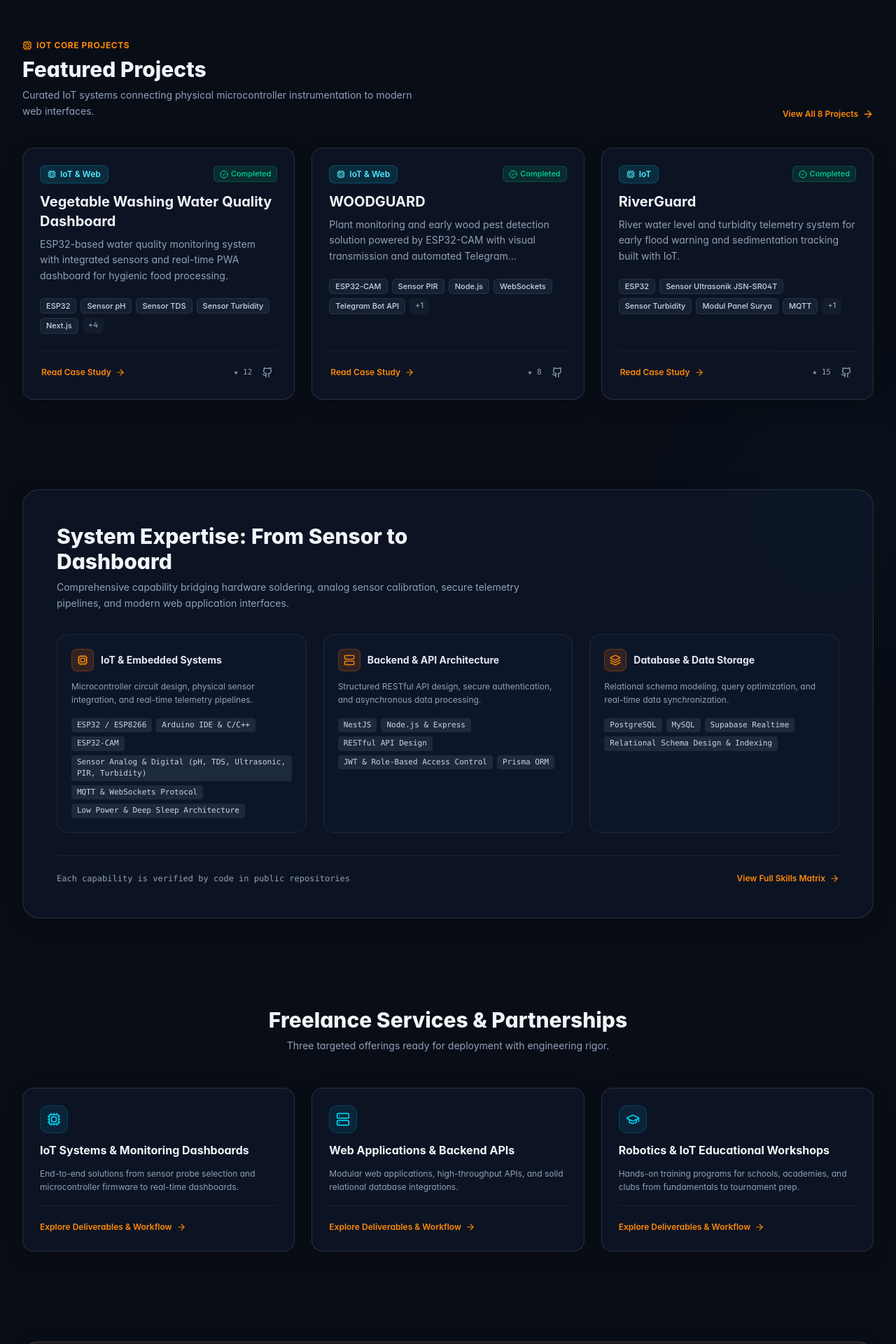
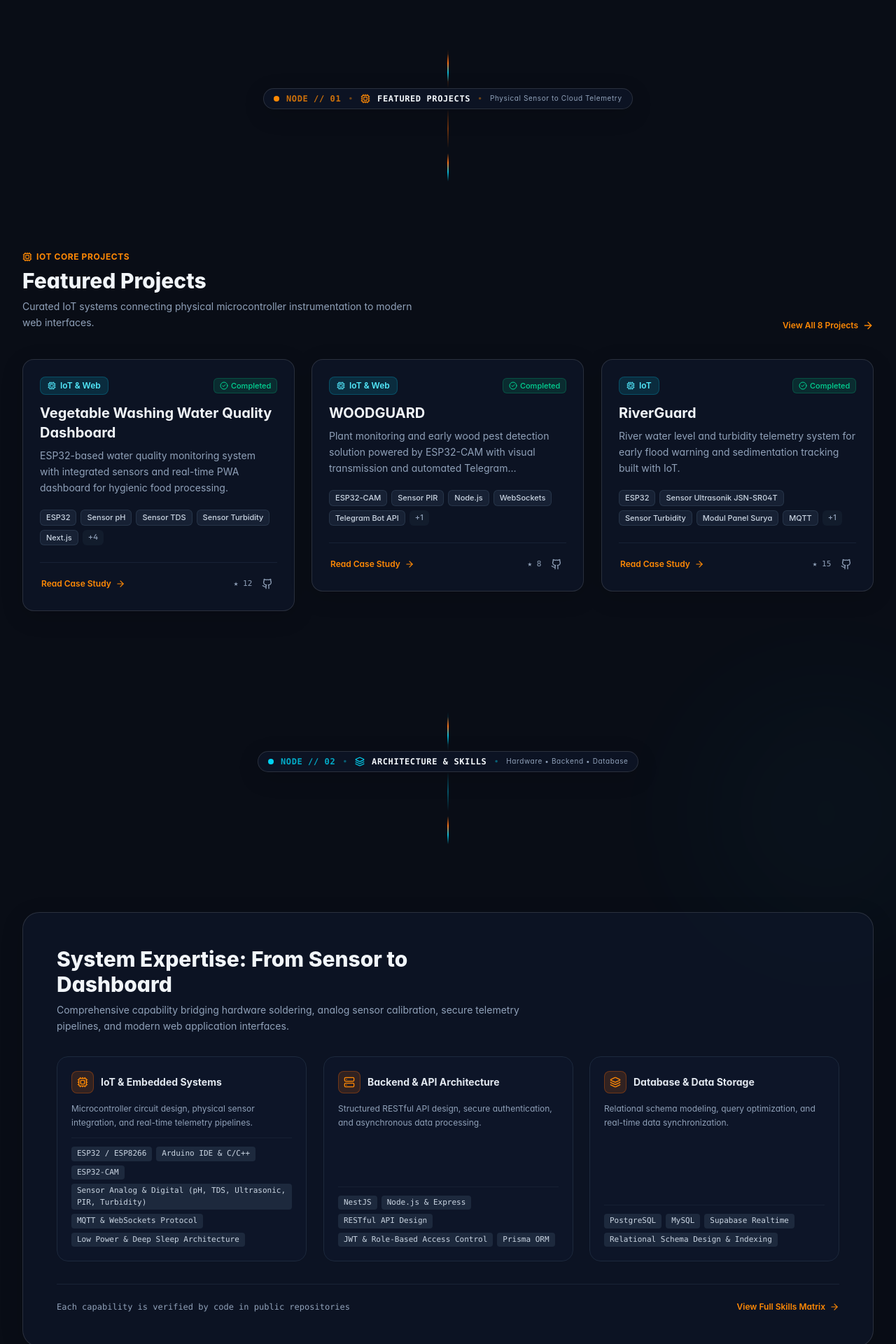
Before and after one commit to KingVolveyRAY/Portofolio_Rayhan, a Next.js app: page /en in a window 1280 px wide. Shown: the part 720-2640 px from the top of the page at 70% size. Built offline with nearby package versions, Linux system fonts and the light colour scheme.

Commit message:
auto: sinkronisasi perubahan (19/11/2026, 17.13.30)

```diff
--- a/src/app/[lang]/page.tsx
+++ b/src/app/[lang]/page.tsx
@@ -8,6 +8,7 @@ import { skillGroups } from '@/data/skills';
 import { services } from '@/data/services';
 import { ProjectCard } from '@/components/ProjectCard';
 import { ScrollReveal } from '@/components/ScrollReveal';
+import { SectionConnector } from '@/components/SectionConnector';
 import { translations } from '@/lib/translations';
 import {
   ArrowRight,
@@ -20,7 +21,8 @@ import {
   Sparkles,
   Activity,
   CheckCircle2,
-  ExternalLink,
+  Wrench,
+  Radio,
 } from 'lucide-react';
 
 interface HomePageProps {
@@ -46,12 +48,12 @@ export default async function HomePage({ params }: HomePageProps) {
     .slice(0, 3);
 
   return (
-    <div className="space-y-24 sm:space-y-32">
-      {/* Hero Section */}
+    <div className="space-y-16 sm:space-y-24">
+      {/* Hero Section with Bi-Directional Entrance Animations */}
       <section className="max-w-7xl mx-auto px-4 sm:px-6 lg:px-8 pt-6 sm:pt-10">
         <div className="grid grid-cols-1 lg:grid-cols-12 gap-12 lg:gap-8 items-center">
           {/* Left Text Column */}
-          <div className="lg:col-span-7 space-y-6">
+          <ScrollReveal animation="fade-right" className="lg:col-span-7 space-y-6">
             {/* Status Badge */}
             <div className="inline-flex items-center gap-2 px-3.5 py-1.5 rounded-full bg-slate-900/90 border border-slate-700/80 text-xs font-medium text-slate-200 shadow-sm">
               <span className="w-2 h-2 rounded-full bg-emerald-400 animate-pulse" />
@@ -112,10 +114,10 @@ export default async function HomePage({ params }: HomePageProps) {
               <span className="text-slate-600">•</span>
               <div>{tHero.statusLocation[validLang]}</div>
             </div>
-          </div>
+          </ScrollReveal>
 
           {/* Right Profile Photo & Telemetry Card Column */}
-          <div className="lg:col-span-5 flex justify-center lg:justify-end">
+          <ScrollReveal animation="fade-left" delayMs={150} className="lg:col-span-5 flex justify-center lg:justify-end">
             <div className="relative w-full max-w-sm">
               {/* Decorative Glass Backdrop */}
               <div className="absolute inset-0 bg-gradient-to-tr from-orange-500/20 to-cyan-500/20 rounded-3xl blur-2xl -z-10" />
@@ -156,14 +158,22 @@ export default async function HomePage({ params }: HomePageProps) {
                 </div>
               </div>
             </div>
-          </div>
+          </ScrollReveal>
         </div>
       </section>
 
+      {/* Cyber Circuit Connector: Hero -> Featured Projects */}
+      <SectionConnector
+        nodeNumber="NODE // 01"
+        label={validLang === 'id' ? 'Proyek Unggulan' : 'Featured Projects'}
+        sublabel={validLang === 'id' ? 'Sensor Fisik ke Telemetri Cloud' : 'Physical Sensor to Cloud Telemetry'}
+        icon={Cpu}
+        variant="orange"
+      />
+
       {/* Featured Projects Section (FR-01 & Section 5.2) */}
-      <ScrollReveal>
       <section className="max-w-7xl mx-auto px-4 sm:px-6 lg:px-8">
-          <div className="flex flex-col md:flex-row md:items-end justify-between gap-4 mb-10">
+        <ScrollReveal animation="fade-up" className="flex flex-col md:flex-row md:items-end justify-between gap-4 mb-10">
           <div>
             <div className="inline-flex items-center gap-1.5 text-xs font-bold uppercase tracking-wider text-orange-400 mb-2">
               <Cpu className="w-3.5 h-3.5" />
@@ -184,22 +194,36 @@ export default async function HomePage({ params }: HomePageProps) {
             <span>{tFeatured.viewAll[validLang]}</span>
             <ArrowRight className="w-4 h-4 group-hover:translate-x-1 transition-transform" />
           </Link>
-          </div>
+        </ScrollReveal>
 
-          {/* 3 Featured Projects Grid */}
+        {/* 3 Featured Projects Grid with Cascading Staggered Entrance */}
         <div className="grid grid-cols-1 md:grid-cols-2 lg:grid-cols-3 gap-6">
-            {featuredProjects.map((project) => (
-              <ProjectCard key={project.slug} project={project} lang={validLang} />
+          {featuredProjects.map((project, index) => (
+            <ScrollReveal
+              key={project.slug}
+              animation="fade-up"
+              delayMs={index * 150}
+              threshold={0.1}
+            >
+              <ProjectCard project={project} lang={validLang} />
+            </ScrollReveal>
           ))}
         </div>
       </section>
-      </ScrollReveal>
+
+      {/* Cyber Circuit Connector: Projects -> Architecture & Skills */}
+      <SectionConnector
+        nodeNumber="NODE // 02"
+        label={validLang === 'id' ? 'Arsitektur & Keahlian' : 'Architecture & Skills'}
+        sublabel={validLang === 'id' ? 'Hardware • Backend • Database' : 'Hardware • Backend • Database'}
+        icon={Layers}
+        variant="cyan"
+      />
 
       {/* Skills & Architecture Overview (FR-05) */}
-      <ScrollReveal>
       <section className="max-w-7xl mx-auto px-4 sm:px-6 lg:px-8">
         <div className="glass-panel p-8 sm:p-12 rounded-3xl border border-slate-800 relative overflow-hidden">
-            <div className="max-w-2xl mb-8">
+          <ScrollReveal animation="fade-up" className="max-w-2xl mb-8">
             <h2 className="text-2xl sm:text-3xl font-extrabold text-slate-100 mb-2">
               {validLang === 'id' ? 'Keahlian Sistem Dari Sensor ke Dashboard' : 'System Expertise: From Sensor to Dashboard'}
             </h2>
@@ -208,11 +232,19 @@ export default async function HomePage({ params }: HomePageProps) {
                 ? 'Kemampuan menyeluruh mencakup perakitan perangkat keras, kalibrasi sensor fisik, transmisi telemetri aman, hingga dasbor antarmuka web modern.'
                 : 'Comprehensive capability bridging hardware soldering, analog sensor calibration, secure telemetry pipelines, and modern web application interfaces.'}
             </p>
-            </div>
+          </ScrollReveal>
 
+          {/* Staggered Skill Group Cards */}
           <div className="grid grid-cols-1 md:grid-cols-2 lg:grid-cols-3 gap-6">
-              {skillGroups.slice(0, 3).map((group) => (
-                <div key={group.id} className="p-5 rounded-2xl bg-slate-900/70 border border-slate-800 space-y-3">
+            {skillGroups.slice(0, 3).map((group, index) => (
+              <ScrollReveal
+                key={group.id}
+                animation="fade-up"
+                delayMs={index * 140}
+                threshold={0.1}
+              >
+                <div className="p-5 rounded-2xl bg-slate-900/70 border border-slate-800 space-y-3 h-full flex flex-col justify-between hover:border-cyan-500/40 transition-colors">
+                  <div className="space-y-3">
                     <div className="flex items-center gap-2.5">
                       <div className="w-8 h-8 rounded-lg bg-orange-500/15 border border-orange-500/30 text-orange-400 flex items-center justify-center">
                         {group.id === 'iot-embedded' ? <Cpu className="w-4 h-4" /> : group.id === 'backend' ? <Server className="w-4 h-4" /> : <Layers className="w-4 h-4" />}
@@ -223,8 +255,9 @@ export default async function HomePage({ params }: HomePageProps) {
                     <p className="text-xs text-slate-400 leading-relaxed">
                       {group.description[validLang]}
                     </p>
+                  </div>
 
-                  <div className="flex flex-wrap gap-1.5 pt-1">
+                  <div className="flex flex-wrap gap-1.5 pt-3 border-t border-slate-800/60">
                     {group.skills.map((s) => (
                       <span key={s.name} className="text-[11px] px-2 py-0.5 rounded bg-slate-800 text-slate-300 font-mono">
                         {s.name}
@@ -232,10 +265,11 @@ export default async function HomePage({ params }: HomePageProps) {
                     ))}
                   </div>
                 </div>
+              </ScrollReveal>
             ))}
           </div>
 
-            <div className="mt-8 pt-6 border-t border-slate-800/80 flex items-center justify-between flex-wrap gap-4">
+          <ScrollReveal animation="fade-up" delayMs={300} className="mt-8 pt-6 border-t border-slate-800/80 flex items-center justify-between flex-wrap gap-4">
             <span className="text-xs text-slate-400 font-mono">
               {validLang === 'id' ? 'Setiap keahlian dibuktikan melalui kode di repositori publik' : 'Each capability is verified by code in public repositories'}
             </span>
@@ -246,15 +280,22 @@ export default async function HomePage({ params }: HomePageProps) {
               <span>{validLang === 'id' ? 'Lihat Matriks Keahlian Lengkap' : 'View Full Skills Matrix'}</span>
               <ArrowRight className="w-3.5 h-3.5" />
             </Link>
-            </div>
+          </ScrollReveal>
         </div>
       </section>
-      </ScrollReveal>
+
+      {/* Cyber Circuit Connector: Architecture -> Freelance & Services */}
+      <SectionConnector
+        nodeNumber="NODE // 03"
+        label={validLang === 'id' ? 'Solusi & Layanan' : 'Solutions & Services'}
+        sublabel={validLang === 'id' ? 'Konsultasi & Implementasi Teruji' : 'Proven Consulting & Implementation'}
+        icon={Server}
+        variant="amber"
+      />
 
       {/* Services Preview (FR-07) */}
-      <ScrollReveal>
       <section className="max-w-7xl mx-auto px-4 sm:px-6 lg:px-8">
-          <div className="text-center max-w-2xl mx-auto mb-12 space-y-2">
+        <ScrollReveal animation="fade-up" className="text-center max-w-2xl mx-auto mb-12 space-y-2">
           <h2 className="text-2xl sm:text-3xl font-extrabold text-slate-100">
             {validLang === 'id' ? 'Layanan Freelance & Kemitraan' : 'Freelance Services & Partnerships'}
           </h2>
@@ -263,11 +304,18 @@ export default async function HomePage({ params }: HomePageProps) {
               ? 'Tiga layanan terfokus yang siap dieksekusi dengan standar kualitas rekayasa teruji.'
               : 'Three targeted offerings ready for deployment with engineering rigor.'}
           </p>
-          </div>
+        </ScrollReveal>
 
+        {/* 3 Services Grid with Cascading Stagger */}
         <div className="grid grid-cols-1 md:grid-cols-3 gap-6">
-            {services.map((service) => (
-              <div key={service.id} className="glass-panel p-6 rounded-2xl flex flex-col justify-between space-y-4 hover:border-orange-500/40 transition-all">
+          {services.map((service, index) => (
+            <ScrollReveal
+              key={service.id}
+              animation="fade-up"
+              delayMs={index * 150}
+              threshold={0.1}
+            >
+              <div className="glass-panel p-6 rounded-2xl flex flex-col justify-between space-y-4 hover:border-orange-500/40 transition-all h-full">
                 <div className="space-y-3">
                   <div className="w-10 h-10 rounded-xl bg-cyan-500/10 border border-cyan-500/20 text-cyan-400 flex items-center justify-center">
                     {service.id === 'iot-dashboard' ? <Cpu className="w-5 h-5" /> : service.id === 'web-backend' ? <Server className="w-5 h-5" /> : <GraduationCap className="w-5 h-5" />}
@@ -286,14 +334,23 @@ export default async function HomePage({ params }: HomePageProps) {
                   </Link>
                 </div>
               </div>
+            </ScrollReveal>
           ))}
         </div>
       </section>
-      </ScrollReveal>
+
+      {/* Cyber Circuit Connector: Services -> Collaboration / CTA */}
+      <SectionConnector
+        nodeNumber="NODE // 04"
+        label={validLang === 'id' ? 'Inisiasi Kolaborasi' : 'Initiate Collaboration'}
+        sublabel={validLang === 'id' ? 'Magang • Freelance • Proyek Robotika' : 'Internship • Freelance • Robotics Projects'}
+        icon={Mail}
+        variant="orange"
+      />
 
       {/* Call to Action Banner */}
-      <ScrollReveal>
-        <section className="max-w-7xl mx-auto px-4 sm:px-6 lg:px-8">
+      <section className="max-w-7xl mx-auto px-4 sm:px-6 lg:px-8 pb-12">
+        <ScrollReveal animation="scale-up" delayMs={100} threshold={0.15}>
           <div className="glass-panel p-8 sm:p-12 rounded-3xl border border-orange-500/30 text-center space-y-6 relative overflow-hidden bg-gradient-to-b from-orange-500/10 to-transparent">
             <div className="max-w-xl mx-auto space-y-3">
               <h2 className="text-2xl sm:text-3xl font-extrabold text-slate-100">
@@ -324,8 +381,8 @@ export default async function HomePage({ params }: HomePageProps) {
               </Link>
             </div>
           </div>
+        </ScrollReveal>
       </section>
-      </ScrollReveal>
     </div>
   );
 }
```
Lines whose indentation alone changed are shown as unchanged.
